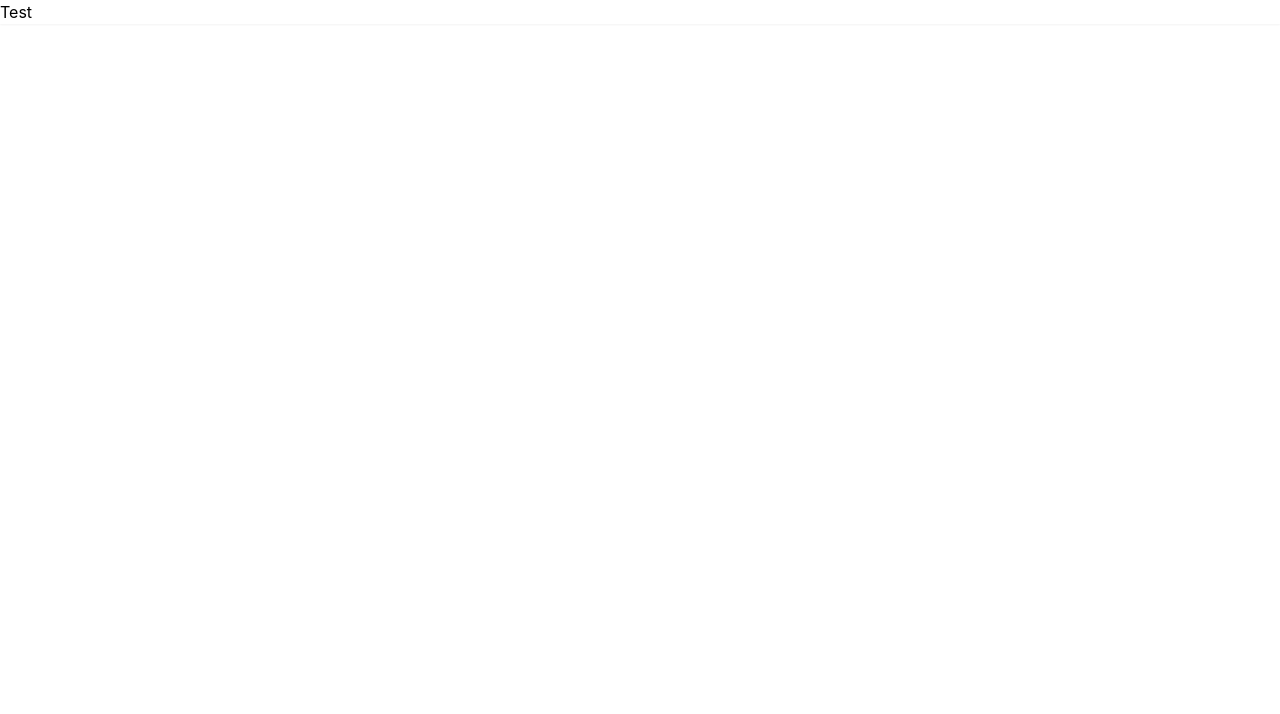
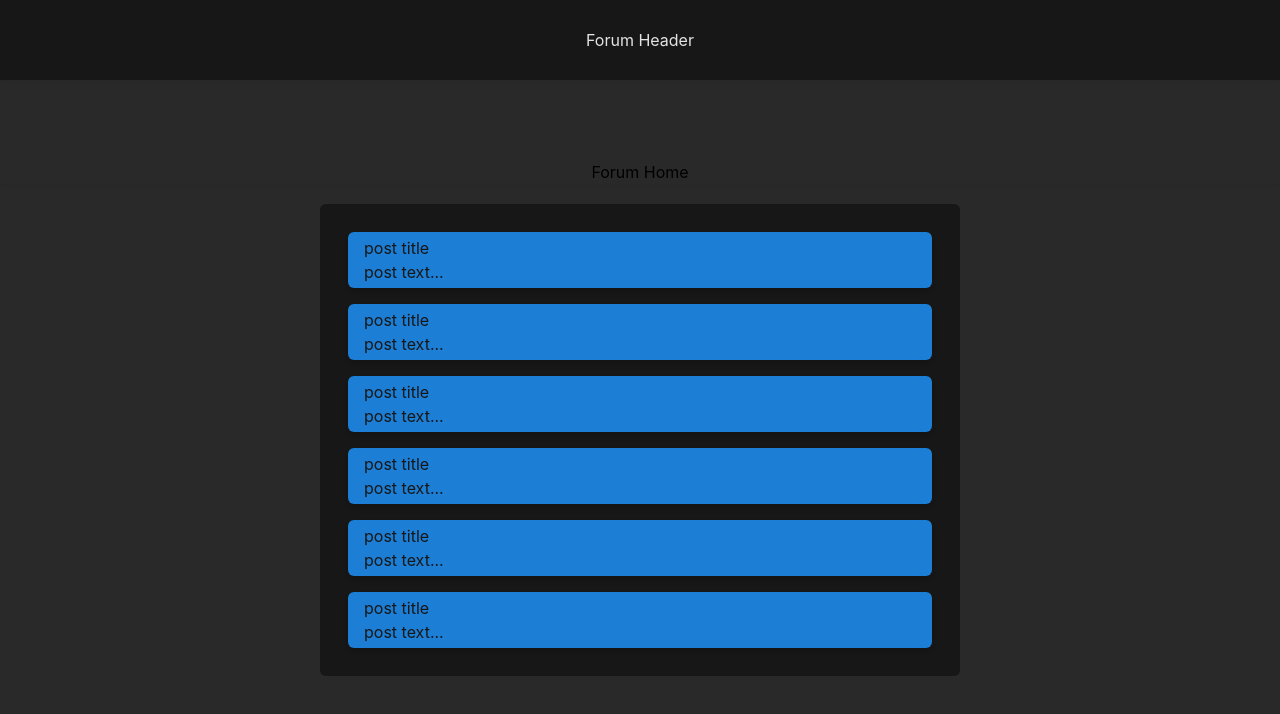
Before and after one commit to noellerjd/Forums, a React (Create React App) app in the folder client/: page / in a window 1280 px wide. Shown: the top 714 px of the page. Built offline with nearby package versions, Linux system fonts and the light colour scheme.

Commit message:
basic design and colors

```diff
--- a/client/src/App.css
+++ /dev/null
@@ -1,38 +0,0 @@
-.App {
-  text-align: center;
-}
-
-.App-logo {
-  height: 40vmin;
-  pointer-events: none;
-}
-
-@media (prefers-reduced-motion: no-preference) {
-  .App-logo {
-    animation: App-logo-spin infinite 20s linear;
-  }
-}
-
-.App-header {
-  background-color: #282c34;
-  min-height: 100vh;
-  display: flex;
-  flex-direction: column;
-  align-items: center;
-  justify-content: center;
-  font-size: calc(10px + 2vmin);
-  color: white;
-}
-
-.App-link {
-  color: #61dafb;
-}
-
-@keyframes App-logo-spin {
-  from {
-    transform: rotate(0deg);
-  }
-  to {
-    transform: rotate(360deg);
-  }
-}
--- a/client/src/App.js
+++ b/client/src/App.js
@@ -1,11 +1,12 @@
-import "./App.css";
 import { BrowserRouter as Router, Routes, Route } from "react-router-dom";
 
+import Header from "./components/Header";
 import Home from "./pages/Home";
 
 function App() {
   return (
-    <div>
+    <div className="bg-lightblack min-h-screen">
+      <Header />
       <Router>
         <Routes>
           <Route path="/" element={<Home />} />
--- /dev/null
+++ b/client/src/components/Header.js
@@ -0,0 +1,15 @@
+import React from "react";
+
+export default function Header() {
+  return (
+    // Header Container
+    <div>
+      <div
+        className="flex place-items-center justify-evenly h-20 mb-20 bg-black shadow-sm"
+        id="header-title"
+      >
+        <h1 className="flex text-white ">Forum Header</h1>
+      </div>
+    </div>
+  );
+}
--- /dev/null
+++ b/client/src/components/Post.js
@@ -0,0 +1,11 @@
+import React from "react";
+
+export default function Post() {
+  return (
+    // Post Container
+    <div className="bg-lightblue p-1 m-2 rounded-md shadow-md px-4 text-black">
+      <p>post title</p>
+      <p>post text...</p>
+    </div>
+  );
+}
--- /dev/null
+++ b/client/src/components/Postboard.js
@@ -0,0 +1,23 @@
+import React from "react";
+
+import Post from "./Post";
+
+export default function Postboard() {
+  return (
+    // Post Board Section
+    <section className="flex justify-center pt-5">
+      {/* Post Main Container */}
+      <div className="p-5 w-6/12 md:w-10/12 rounded-md bg-black justify-center">
+        {/* Post Card Container */}
+        <div className="flex flex-col flex-wrap ">
+          <Post />
+          <Post />
+          <Post />
+          <Post />
+          <Post />
+          <Post />
+        </div>
+      </div>
+    </section>
+  );
+}
--- a/client/src/index.css
+++ b/client/src/index.css
@@ -3,6 +3,7 @@
 @tailwind utilities;
 
 body {
+  height: 100vh;
   margin: 0;
   font-family: -apple-system, BlinkMacSystemFont, "Segoe UI", "Roboto", "Oxygen",
     "Ubuntu", "Cantarell", "Fira Sans", "Droid Sans", "Helvetica Neue",
--- a/client/src/pages/Home.js
+++ b/client/src/pages/Home.js
@@ -1,5 +1,12 @@
 import React from "react";
 
+import Postboard from "../components/Postboard";
+
 export default function Home() {
-  return <div className="shadow-sm">Test</div>;
+  return (
+    <section>
+      <div className="flex justify-center shadow-sm">Forum Home</div>
+      <Postboard />
+    </section>
+  );
 }
--- a/client/tailwind.config.js
+++ b/client/tailwind.config.js
@@ -2,6 +2,19 @@
 module.exports = {
   content: ["./src/**/*.{js,jsx,ts,tsx}"],
   theme: {
+    colors: {
+      white: "#e4e4e4",
+      lightblue: "#1C7ED4",
+      blue: "#2F1BD3",
+      tan: "#D4B599",
+      lightblack: "#292929",
+      black: "#171717",
+    },
+    screens: {
+      lg: { max: "1023px" },
+      md: { max: "768px" },
+      sm: { max: "640px" },
+    },
     extend: {},
   },
   plugins: [],
```
